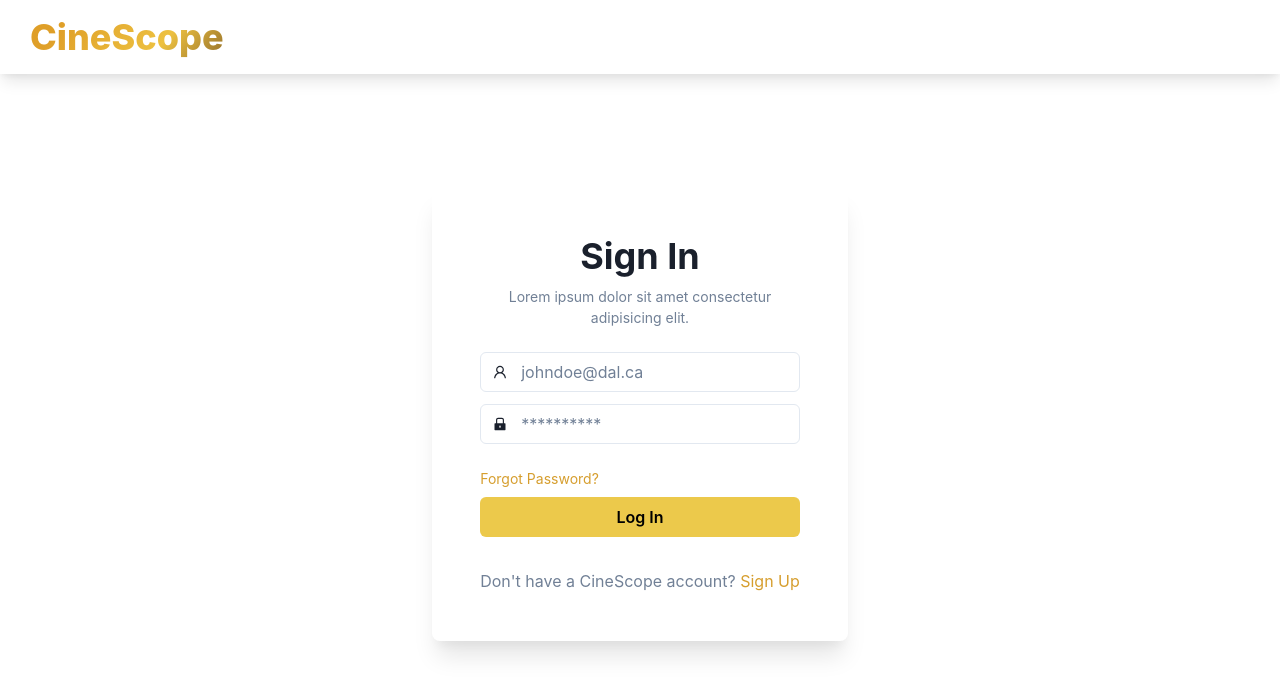
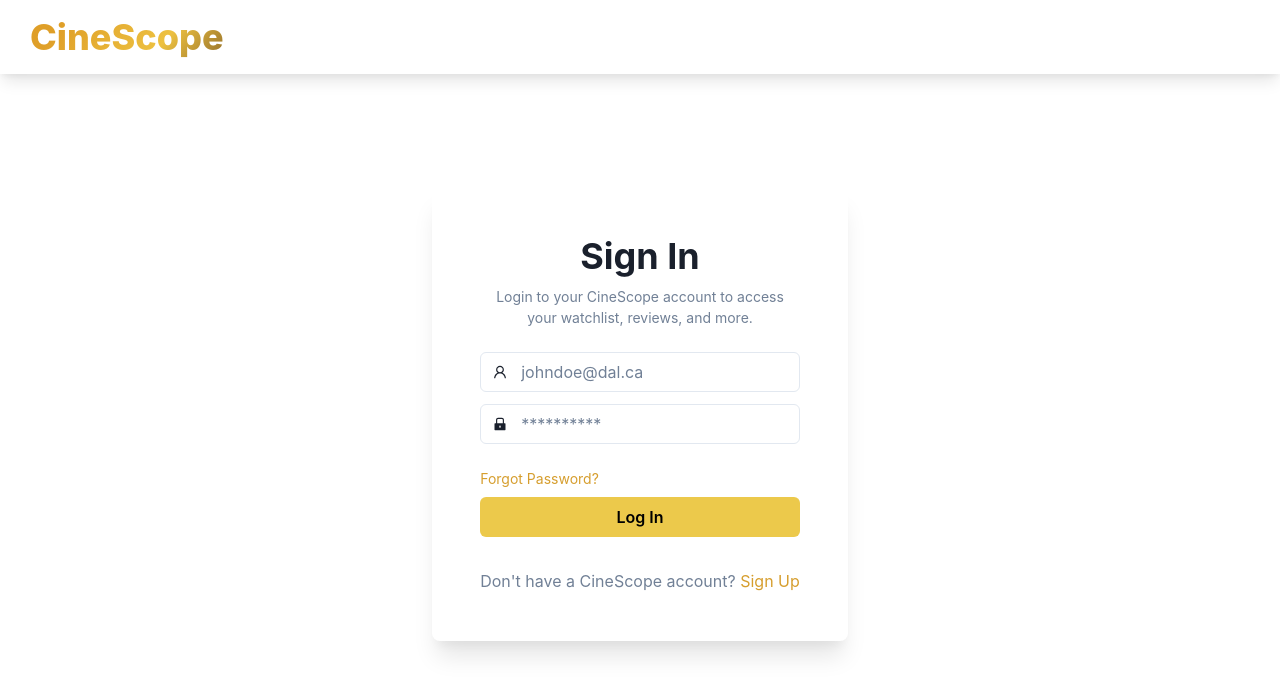
Before and after one commit to BabaYaga4789/CineScope, a React (Vite) app: page /login in a window 1280 px wide. Shown: the top 694 px of the page. Built offline with nearby package versions, Linux system fonts and the light colour scheme.

Commit message:
update placeholder text

```diff
--- a/src/pages/AccountSettings/AccountSettings.tsx
+++ b/src/pages/AccountSettings/AccountSettings.tsx
@@ -194,7 +194,7 @@ export default function AccountSettings() {
               width={"300px"}
               textAlign="center"
             >
-              Lorem ipsum dolor sit amet consectetur adipisicing elit.
+              Update your profile and settings here.
             </Text>
           </VStack>
         </Center>
@@ -263,7 +263,6 @@ export default function AccountSettings() {
         </InputGroup>
 
         {/* Genres */}
-
         <Autocomplete
           as={Input}
           focusBorderColor={accent}
--- a/src/pages/Profile/Profile.tsx
+++ b/src/pages/Profile/Profile.tsx
@@ -80,7 +80,7 @@ const Profile = () => {
                 Hrishi Patel
               </Text>
               <Text fontSize="sm" color="gray.500" textAlign="center" mb={2}>
-                Lorem ipsum dolor sit amet, consectetur adipiscing elit. Sed
+                ...
               </Text>
               <Button
                 w={"100%"}
--- a/src/pages/Registration/Registration.tsx
+++ b/src/pages/Registration/Registration.tsx
@@ -143,7 +143,7 @@ export default function Registration() {
               width={"300px"}
               textAlign="center"
             >
-              Lorem ipsum dolor sit amet consectetur adipisicing elit.
+              Get started with your CineScope account
             </Text>
           </VStack>
         </Center>
--- a/src/pages/ResetPassword/ResetPassword.tsx
+++ b/src/pages/ResetPassword/ResetPassword.tsx
@@ -11,7 +11,7 @@ import {
   InputLeftElement,
   Text,
   useToast,
-  VStack
+  VStack,
 } from "@chakra-ui/react";
 import { useState } from "react";
 import { AiOutlineUser } from "react-icons/ai";
@@ -77,7 +77,7 @@ export default function ResetPassword() {
               width={"300px"}
               textAlign="center"
             >
-              Lorem ipsum dolor sit amet consectetur adipisicing elit.
+              Enter your email address and we'll send you a temporary password
             </Text>
           </VStack>
         </Center>
--- a/src/pages/SignIn.tsx
+++ b/src/pages/SignIn.tsx
@@ -94,7 +94,8 @@ export default function SignIn() {
               width={"300px"}
               textAlign="center"
             >
-              Lorem ipsum dolor sit amet consectetur adipisicing elit.
+              Login to your CineScope account to access your watchlist, reviews,
+              and more.
             </Text>
           </VStack>
         </Center>
```
